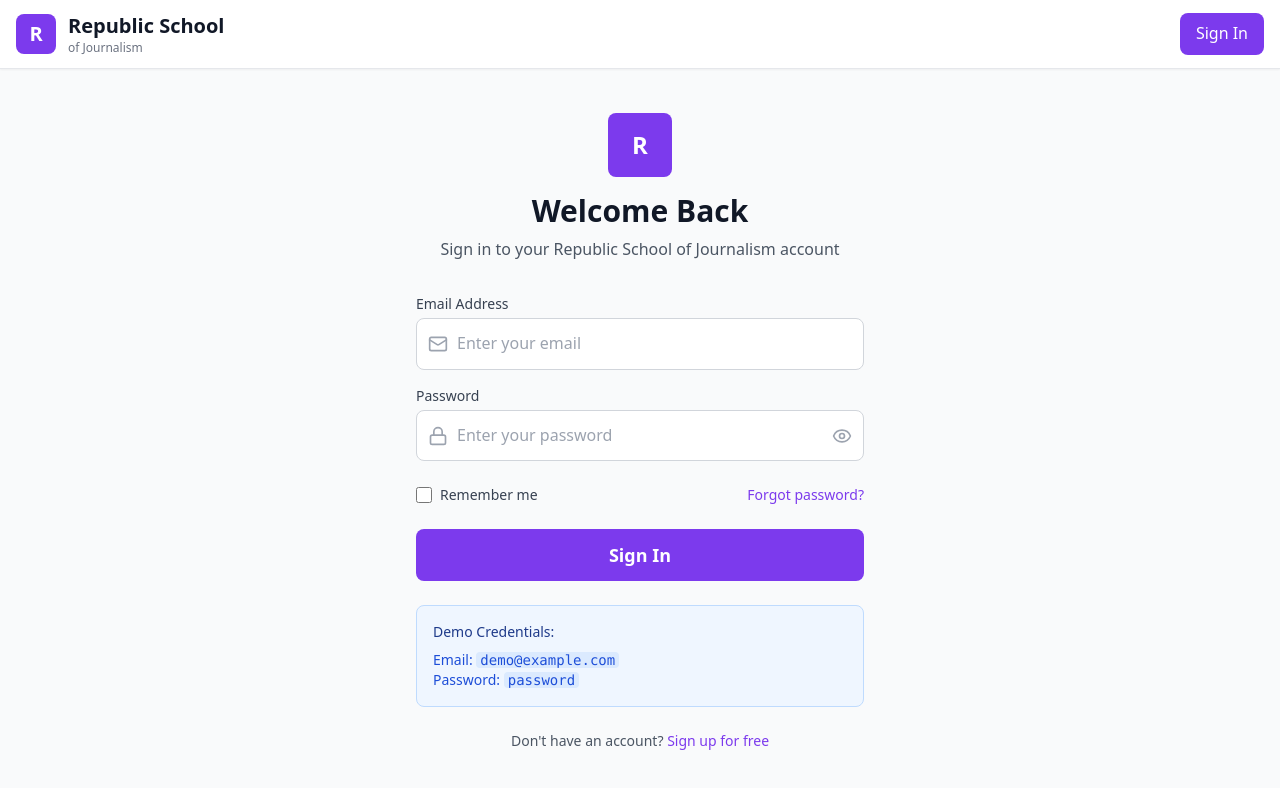
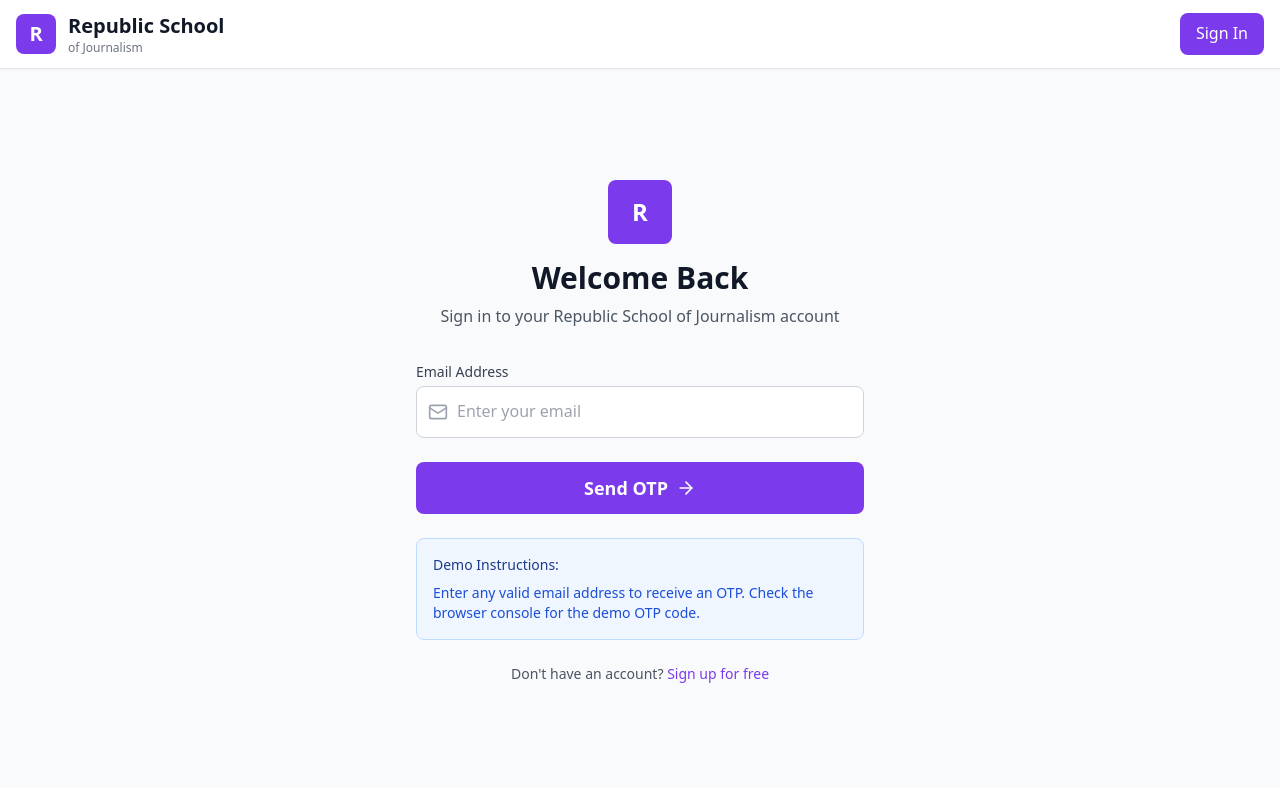
Before and after one commit to csm21041/republic-school-lms, a Svelte app: page /#/login in a window 1280 px wide. Shown: the top 788 px of the page. Built offline with nearby package versions, Linux system fonts and the light colour scheme.

Commit message:
Implement OTP-based authentication

```diff
--- a/src/pages/Login.svelte
+++ b/src/pages/Login.svelte
@@ -1,18 +1,57 @@
 <script lang="ts">
-  import { login } from '../stores/auth';
+  import { sendOTP, verifyOTP } from '../stores/auth';
   import { push } from 'svelte-spa-router';
-  import { Eye, EyeOff, Mail, Lock } from 'lucide-svelte';
+  import { Mail, ArrowRight, RefreshCw } from 'lucide-svelte';
   import Layout from '../components/Layout.svelte';
 
   let email = '';
-  let password = '';
-  let showPassword = false;
+  let otp = '';
+  let step = 'email'; // 'email' or 'otp'
   let isLoading = false;
   let error = '';
+  let otpSent = false;
+  let countdown = 0;
+  let countdownInterval: number;
 
-  async function handleLogin() {
-    if (!email || !password) {
-      error = 'Please fill in all fields';
+  async function handleSendOTP() {
+    if (!email) {
+      error = 'Please enter your email address';
+      return;
+    }
+
+    if (!email.includes('@')) {
+      error = 'Please enter a valid email address';
+      return;
+    }
+
+    isLoading = true;
+    error = '';
+
+    try {
+      const success = await sendOTP(email);
+
+      if (success) {
+        step = 'otp';
+        otpSent = true;
+        startCountdown();
+      } else {
+        error = 'Failed to send OTP. Please try again.';
+      }
+    } catch (err) {
+      error = 'Something went wrong. Please try again.';
+    }
+
+    isLoading = false;
+  }
+
+  async function handleVerifyOTP() {
+    if (!otp) {
+      error = 'Please enter the OTP';
+      return;
+    }
+
+    if (otp.length !== 6) {
+      error = 'OTP must be 6 digits';
       return;
     }
 
@@ -22,19 +61,75 @@
     // Simulate API call delay
     await new Promise(resolve => setTimeout(resolve, 1000));
 
-    const success = login(email, password);
+    const success = verifyOTP(email, otp);
 
     if (success) {
       push('/dashboard');
     } else {
-      error = 'Invalid email or password';
+      error = 'Invalid OTP. Please try again.';
+      otp = '';
     }
 
     isLoading = false;
   }
 
-  function togglePasswordVisibility() {
-    showPassword = !showPassword;
+  function startCountdown() {
+    countdown = 60;
+    countdownInterval = setInterval(() => {
+      countdown--;
+      if (countdown <= 0) {
+        clearInterval(countdownInterval);
+      }
+    }, 1000);
+  }
+
+  async function resendOTP() {
+    if (countdown > 0) return;
+
+    isLoading = true;
+    error = '';
+
+    try {
+      const success = await sendOTP(email);
+      if (success) {
+        startCountdown();
+        error = '';
+      } else {
+        error = 'Failed to resend OTP. Please try again.';
+      }
+    } catch (err) {
+      error = 'Something went wrong. Please try again.';
+    }
+
+    isLoading = false;
+  }
+
+  function goBackToEmail() {
+    step = 'email';
+    otp = '';
+    error = '';
+    otpSent = false;
+    if (countdownInterval) {
+      clearInterval(countdownInterval);
+    }
+  }
+
+  function handleOTPInput(event: Event) {
+    const target = event.target as HTMLInputElement;
+    const value = target.value.replace(/\D/g, ''); // Only allow digits
+    if (value.length <= 6) {
+      otp = value;
+    }
+  }
+
+  function handleKeyPress(event: KeyboardEvent) {
+    if (event.key === 'Enter') {
+      if (step === 'email') {
+        handleSendOTP();
+      } else {
+        handleVerifyOTP();
+      }
+    }
   }
 </script>
 
@@ -45,13 +140,20 @@
         <div class="w-16 h-16 bg-primary-600 rounded-lg flex items-center justify-center mx-auto mb-4">
           <span class="text-white font-bold text-2xl">R</span>
         </div>
-        <h2 class="text-3xl font-bold text-gray-900 mb-2">Welcome Back</h2>
-        <p class="text-gray-600">Sign in to your Republic School of Journalism account</p>
+        <h2 class="text-3xl font-bold text-gray-900 mb-2">
+          {step === 'email' ? 'Welcome Back' : 'Verify Your Email'}
+        </h2>
+        <p class="text-gray-600">
+          {step === 'email'
+            ? 'Sign in to your Republic School of Journalism account'
+            : `We've sent a 6-digit code to ${email}`
+          }
+        </p>
       </div>
 
-      <form class="mt-8 space-y-6" on:submit|preventDefault={handleLogin}>
-        <div class="space-y-4">
-          <!-- Email Field -->
+      <form class="mt-8 space-y-6" on:submit|preventDefault={step === 'email' ? handleSendOTP : handleVerifyOTP}>
+        {#if step === 'email'}
+          <!-- Email Step -->
           <div>
             <label for="email" class="block text-sm font-medium text-gray-700 mb-1">
               Email Address
@@ -62,51 +164,11 @@
                 id="email"
                 type="email"
                 bind:value={email}
+                on:keydown={handleKeyPress}
                 required
                 class="w-full pl-10 pr-4 py-3 border border-gray-300 rounded-lg focus:ring-2 focus:ring-primary-500 focus:border-primary-500 transition-colors duration-200"
                 placeholder="Enter your email"
               />
-            </div>
-          </div>
-
-          <!-- Password Field -->
-          <div>
-            <label for="password" class="block text-sm font-medium text-gray-700 mb-1">
-              Password
-            </label>
-            <div class="relative">
-              <Lock class="absolute left-3 top-1/2 transform -translate-y-1/2 w-5 h-5 text-gray-400" />
-              {#if showPassword}
-                <input
-                  id="password"
-                  type="text"
-                  bind:value={password}
-                  required
-                  class="w-full pl-10 pr-12 py-3 border border-gray-300 rounded-lg focus:ring-2 focus:ring-primary-500 focus:border-primary-500 transition-colors duration-200"
-                  placeholder="Enter your password"
-                />
-              {:else}
-                <input
-                  id="password"
-                  type="password"
-                  bind:value={password}
-                  required
-                  class="w-full pl-10 pr-12 py-3 border border-gray-300 rounded-lg focus:ring-2 focus:ring-primary-500 focus:border-primary-500 transition-colors duration-200"
-                  placeholder="Enter your password"
-                />
-              {/if}
-              <button
-                type="button"
-                class="absolute right-3 top-1/2 transform -translate-y-1/2 text-gray-400 hover:text-gray-600"
-                on:click={togglePasswordVisibility}
-              >
-                {#if showPassword}
-                  <EyeOff class="w-5 h-5" />
-                {:else}
-                  <Eye class="w-5 h-5" />
-                {/if}
-              </button>
-            </div>
             </div>
           </div>
 
@@ -117,46 +179,107 @@
             </div>
           {/if}
 
-        <!-- Remember Me & Forgot Password -->
-        <div class="flex items-center justify-between">
-          <div class="flex items-center">
+          <!-- Submit Button -->
+          <button
+            type="submit"
+            disabled={isLoading}
+            class="w-full btn btn-primary py-3 text-lg font-semibold disabled:opacity-50 disabled:cursor-not-allowed flex items-center justify-center space-x-2"
+          >
+            {#if isLoading}
+              <div class="w-5 h-5 border-2 border-white border-t-transparent rounded-full animate-spin"></div>
+              <span>Sending OTP...</span>
+            {:else}
+              <span>Send OTP</span>
+              <ArrowRight class="w-5 h-5" />
+            {/if}
+          </button>
+
+        {:else}
+          <!-- OTP Step -->
+          <div>
+            <label for="otp" class="block text-sm font-medium text-gray-700 mb-1">
+              Enter 6-Digit Code
+            </label>
             <input
-              id="remember-me"
-              type="checkbox"
-              class="h-4 w-4 text-primary-600 focus:ring-primary-500 border-gray-300 rounded"
+              id="otp"
+              type="text"
+              bind:value={otp}
+              on:input={handleOTPInput}
+              on:keydown={handleKeyPress}
+              maxlength="6"
+              required
+              class="w-full px-4 py-3 border border-gray-300 rounded-lg focus:ring-2 focus:ring-primary-500 focus:border-primary-500 transition-colors duration-200 text-center text-2xl font-mono tracking-widest"
+              placeholder="000000"
             />
-            <label for="remember-me" class="ml-2 block text-sm text-gray-700">
-              Remember me
-            </label>
+            <p class="text-xs text-gray-500 mt-2 text-center">
+              Enter the 6-digit code sent to your email
+            </p>
           </div>
-          <button type="button" class="text-sm text-primary-600 hover:text-primary-500">
-            Forgot password?
+
+          <!-- Error Message -->
+          {#if error}
+            <div class="bg-error-50 border border-error-200 text-error-700 px-4 py-3 rounded-lg">
+              {error}
+            </div>
+          {/if}
+
+          <!-- Resend OTP -->
+          <div class="text-center">
+            {#if countdown > 0}
+              <p class="text-sm text-gray-500">
+                Resend OTP in <span class="font-medium text-primary-600">{countdown}s</span>
+              </p>
+            {:else}
+              <button
+                type="button"
+                on:click={resendOTP}
+                disabled={isLoading}
+                class="text-sm text-primary-600 hover:text-primary-500 font-medium disabled:opacity-50 flex items-center space-x-1 mx-auto"
+              >
+                <RefreshCw class="w-4 h-4" />
+                <span>Resend OTP</span>
               </button>
+            {/if}
           </div>
 
           <!-- Submit Button -->
           <button
             type="submit"
-          disabled={isLoading}
+            disabled={isLoading || otp.length !== 6}
             class="w-full btn btn-primary py-3 text-lg font-semibold disabled:opacity-50 disabled:cursor-not-allowed"
           >
             {#if isLoading}
               <div class="flex items-center justify-center space-x-2">
                 <div class="w-5 h-5 border-2 border-white border-t-transparent rounded-full animate-spin"></div>
-              <span>Signing in...</span>
+                <span>Verifying...</span>
               </div>
             {:else}
-            Sign In
+              Verify & Sign In
             {/if}
           </button>
 
-        <!-- Demo Credentials -->
+          <!-- Back Button -->
+          <button
+            type="button"
+            on:click={goBackToEmail}
+            class="w-full text-center text-sm text-gray-600 hover:text-gray-800 font-medium"
+          >
+            ← Back to email
+          </button>
+        {/if}
+
+        <!-- Demo Instructions -->
         <div class="mt-6 p-4 bg-blue-50 border border-blue-200 rounded-lg">
-          <h4 class="text-sm font-medium text-blue-900 mb-2">Demo Credentials:</h4>
+          <h4 class="text-sm font-medium text-blue-900 mb-2">Demo Instructions:</h4>
+          {#if step === 'email'}
             <p class="text-sm text-blue-700">
-            Email: <code class="bg-blue-100 px-1 rounded">demo@example.com</code><br>
-            Password: <code class="bg-blue-100 px-1 rounded">password</code>
+              Enter any valid email address to receive an OTP. Check the browser console for the demo OTP code.
             </p>
+          {:else}
+            <p class="text-sm text-blue-700">
+              Check the browser console (F12) for the 6-digit OTP code to complete the login.
+            </p>
+          {/if}
         </div>
 
         <!-- Sign Up Link -->
```
Also changed, not shown: src/stores/auth.ts (+29 -3 lines). Lines whose indentation alone changed are shown as unchanged.
